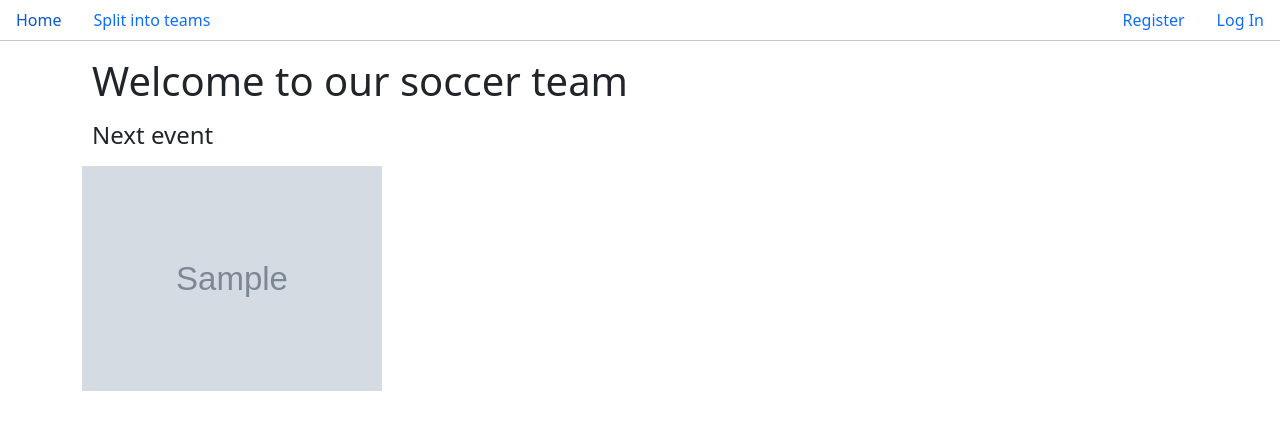
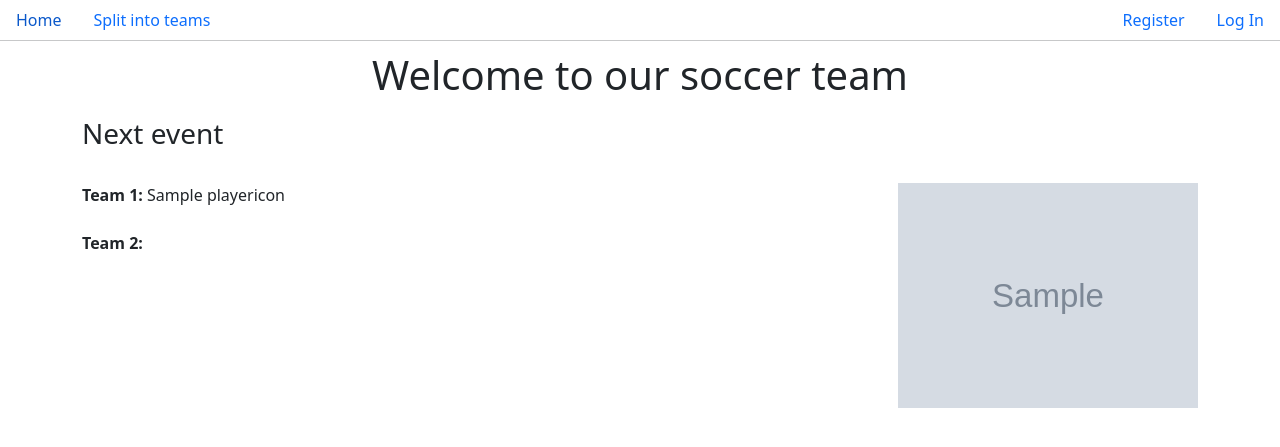
Before and after one commit to uclazyj/CS50W, a Django app: page / in a window 1280 px wide. Shown: the top 447 px of the page. Run offline with Django 5.2, Linux system fonts and the light colour scheme; tables that the repository leaves empty hold one stand-in row (values such as "Sample post"); grey boxes marked "Sample" are stand-in pictures.

Commit message:
Display team rosters on the home page.

```diff
--- a/projects/capstone/soccer/static/soccer/styles.css
+++ b/projects/capstone/soccer/static/soccer/styles.css
@@ -31,10 +31,11 @@ hr {
     max-width: 300px;
 }
 
-h1, h4{
-    margin-top: 16px;
-    margin-left: 10px;
-    margin-bottom: 16px;
+.header-container {
+    display: flex;
+    justify-content: center;
+    margin-top: 10px;
+    margin-bottom: 10px;
 }
 
 #upper_boundary {
@@ -140,6 +141,22 @@ h1, h4{
     margin-bottom: 1rem;
 }
 
-.signup-screenshot {
+.roster-container {
+    display: flex;
+    justify-content: space-between;
+}
+
+.roster {
+    display: inline-block;
+    flex: 1;
+}
+
+.signup-screenshot-div {
+    vertical-align: top;
+    display: inline-block;
     width: 300px;
 }
+
+.signup-screenshot {
+    width: 100%;
+}
--- a/projects/capstone/soccer/templates/soccer/index.html
+++ b/projects/capstone/soccer/templates/soccer/index.html
@@ -2,10 +2,26 @@
 
 {% block body %}
     <div class="container">
-        <h1>Welcome to our soccer team</h1>
-        <h4>Next event</h4>
-        {% if image %}
-            <img class="signup-screenshot" src="{{ image.image.url }}" alt="sign up sheet">
-        {% endif %}
+        <div class="header-container">
+            <h1>Welcome to our soccer team</h1>
+        </div>
+
+        <h3>Next event</h3>
+        <br>
+        <div class="roster-container">
+            <div class="roster">
+                <div><b>Team 1:</b> {{ roster1 }}</div>
+                <br>
+                <div><b>Team 2:</b> {{ roster2 }}</div>
+            </div>
+            {% if image %}
+                <div class="signup-screenshot-div">
+                    <img class="signup-screenshot" src="{{ image.image.url }}" alt="sign up sheet">
+                </div>
+            {% endif %}
+        </div>
+
+
+
     </div>
 {% endblock %}
--- a/projects/capstone/soccer/templates/soccer/team_split.html
+++ b/projects/capstone/soccer/templates/soccer/team_split.html
@@ -3,7 +3,9 @@
 {% load static %}
 
 {% block body %}
-    <h1>Split players into teams</h1>
+    <div class="header-container">
+        <h1>Split players into teams</h1>
+    </div>
 
     <div class="forms-container">
         <div class="form-container">
--- a/projects/capstone/soccer/views.py
+++ b/projects/capstone/soccer/views.py
@@ -29,10 +29,17 @@ class ImageUploadForm(forms.ModelForm):
         model = Image
         fields = ['image']
 
+def get_names_from_team(team_id):
+    players = PlayerIcon.objects.filter(team_id=team_id)
+    names = [player.name for player in players]
+    return "，".join(names)
+
 # Create your views here.
 def index(request):
+    roster1 = get_names_from_team(team_id=1)
+    roster2 = get_names_from_team(team_id=2)
     image = Image.objects.all().first()
-    return render(request, "soccer/index.html", {"image": image})
+    return render(request, "soccer/index.html", {"roster1": roster1, "roster2": roster2, "image": image})
 
 def login_view(request):
     if request.method == "POST":
```
